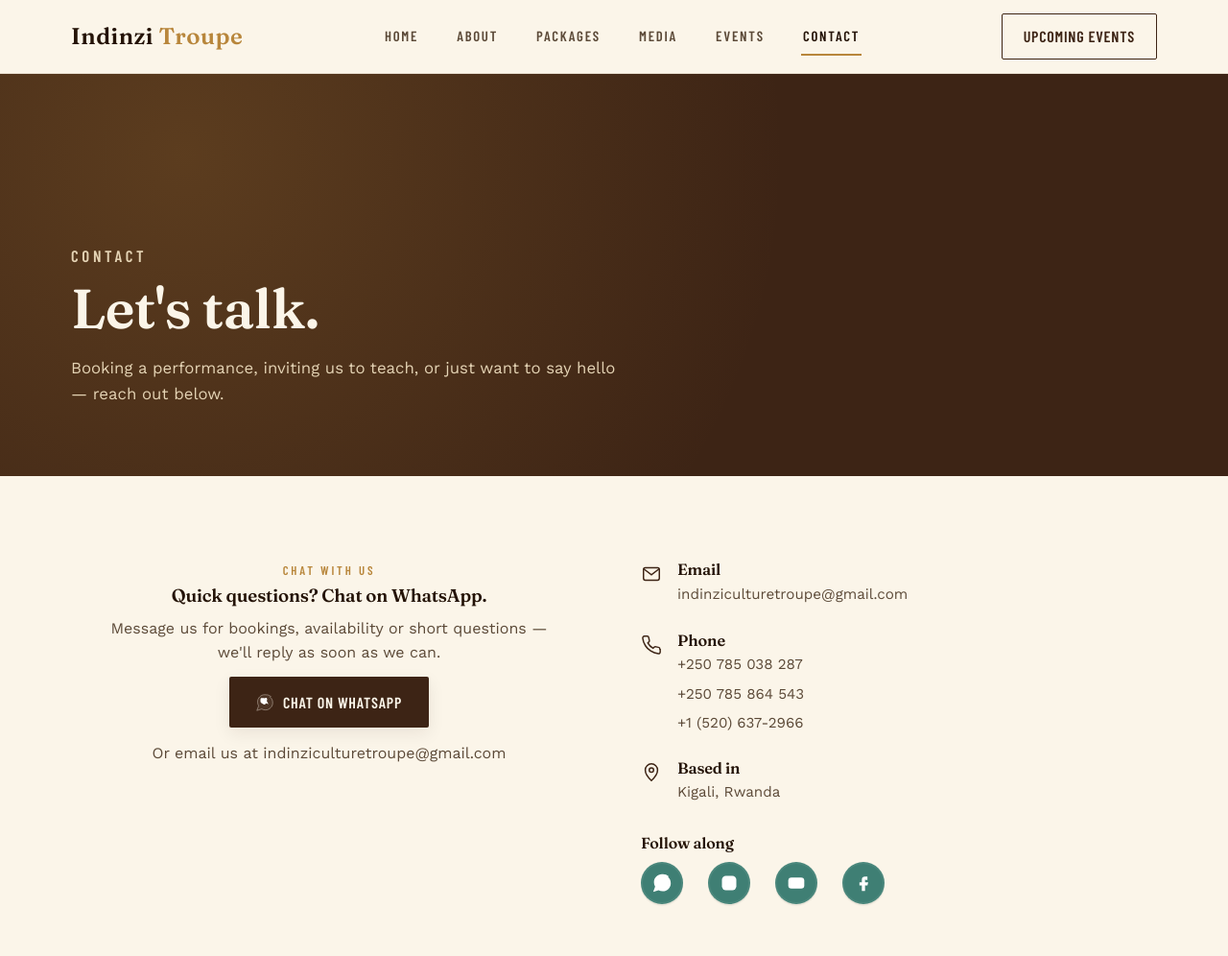
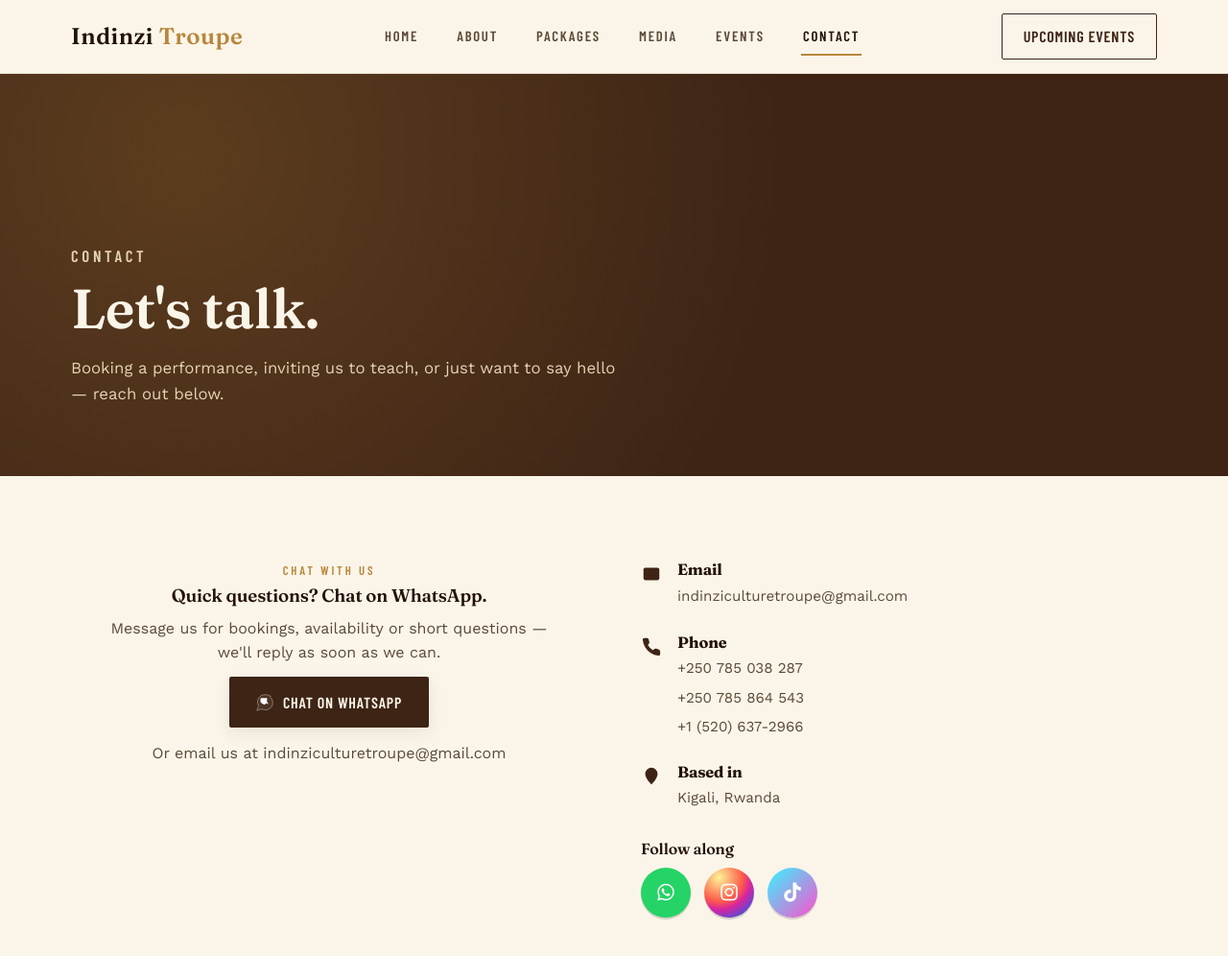
Before and after one commit to Ntare01/INDW, a plain HTML site: page contact.html in a window 1280 px wide. Shown: the top 996 px of the page at 96% size. Drawn offline with nearby package versions, Linux system fonts and the light colour scheme.

Commit message:
contact: match contact info styles to footer; use social-icons-circle

```diff
--- a/contact.html
+++ b/contact.html
@@ -74,18 +74,15 @@
         </div>
 
         <h4 style="margin-top:32px; margin-bottom:10px;">Follow along</h4>
-        <div class="social-row">
-          <a href="https://wa.me/250785038287" aria-label="WhatsApp" target="_blank" rel="noopener">
-            <svg width="20" height="20" viewBox="0 0 24 24"><path d="M20.52 3.48A11.9 11.9 0 0 0 12 1C6.48 1 1.98 5.5 1.98 11.02c0 1.93.5 3.82 1.45 5.5L1 23l6.7-2.1c1.6.86 3.4 1.3 5.3 1.3 5.52 0 10.02-4.5 10.02-10.02 0-3-1.17-5.82-3.5-7.7z"/></svg>
+        <div class="social-icons-circle">
+          <a href="https://wa.me/250785038287" class="icon whatsapp" aria-label="WhatsApp" target="_blank" rel="noopener">
+            <i class="fa-brands fa-whatsapp" aria-hidden="true"></i>
           </a>
-          <a href="https://www.instagram.com/___indinziculturaltroupe___/" aria-label="Instagram" target="_blank" rel="noopener">
-            <svg viewBox="0 0 24 24"><rect x="3" y="3" width="18" height="18" rx="5"/><circle cx="12" cy="12" r="4"/><circle cx="17.5" cy="6.5" r="1" fill="currentColor" stroke="none"/></svg>
+          <a href="https://www.instagram.com/___indinziculturaltroupe___/" class="icon instagram" aria-label="Instagram" target="_blank" rel="noopener">
+            <i class="fa-brands fa-instagram" aria-hidden="true"></i>
           </a>
-          <a href="https://www.tiktok.com/@indinzi_cultural_troupe" aria-label="TikTok" target="_blank" rel="noopener">
-            <svg viewBox="0 0 24 24"><rect x="2" y="5" width="20" height="14" rx="4"/><path d="M10 9l5 3-5 3V9z" fill="currentColor" stroke="none"/></svg>
-          </a>
-          <a href="https://facebook.com" aria-label="Facebook" target="_blank" rel="noopener">
-            <svg viewBox="0 0 24 24"><path d="M14 8h3V4h-3a4 4 0 0 0-4 4v3H7v4h3v7h4v-7h3l1-4h-4V8a1 1 0 0 1 1-1z"/></svg>
+          <a href="https://www.tiktok.com/@indinzi_cultural_troupe" class="icon tiktok" aria-label="TikTok" target="_blank" rel="noopener">
+            <i class="fa-brands fa-tiktok" aria-hidden="true"></i>
           </a>
         </div>
 
--- a/css/style.css
+++ b/css/style.css
@@ -822,8 +822,12 @@ section { padding: 88px 0; }
 
 .contact-info-item { display: flex; gap: 16px; margin-bottom: 26px; }
 .contact-info-item svg { width: 22px; height: 22px; stroke: var(--brown-deep); fill: none; stroke-width: 1.6; flex-shrink: 0; margin-top: 3px; }
-.contact-info-item h4 { font-size: 1.02rem; margin-bottom: 4px; }
-.contact-info-item p, .contact-info-item a { color: var(--ink-soft); font-size: 0.95rem; }
+.contact-info-item h4 { font-size: 1.02rem; margin-bottom: 6px; color: var(--brown-black); font-weight: 700; }
+.contact-info-item p, .contact-info-item a, .contact-info-item span { color: var(--ink-soft); font-size: 0.95rem; }
+.contact-info-item svg { width: 22px; height: 22px; stroke: none; fill: var(--brown-deep); flex-shrink: 0; margin-top: 3px; }
+
+/* Make contact info match footer look: spacing and alignment */
+.contact-info-item { align-items: flex-start; }
 
 .social-row { display: flex; gap: 12px; margin-top: 8px; }
 .social-row a {
```
